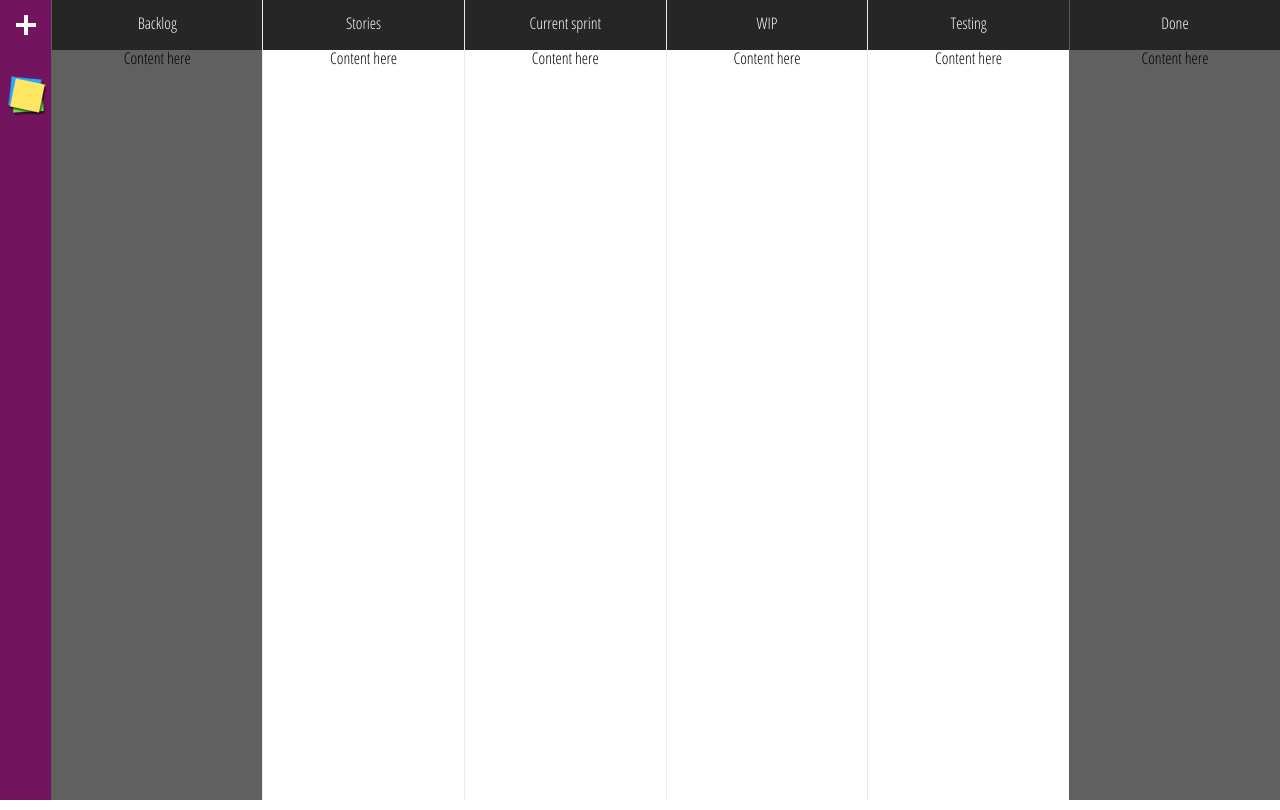
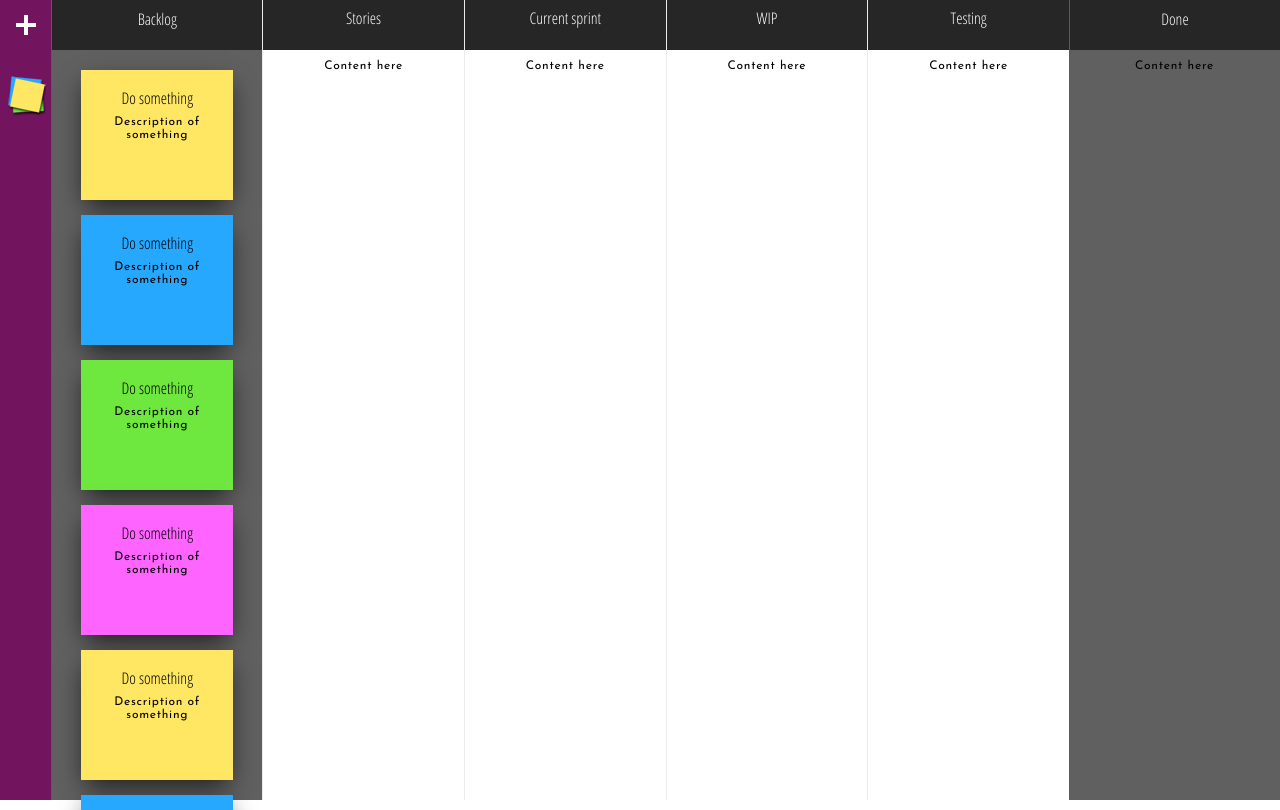
Before and after one commit to AlexAasen/React-whiteboard, a plain HTML site: page public/index.html in a window 1280 px wide. Drawn offline with Linux system fonts and the light colour scheme; a web font is replaced by a local one.

Commit message:
added lists to populate with postits in each category

```diff
--- a/public/css/global.css
+++ b/public/css/global.css
@@ -2,9 +2,10 @@ html, body {
   font-family: 'Open Sans Condensed',Arial,Helvetica,sans-serif;
 }
 .main-container{
-  min-width: 1200px;
   height: 100vh;
   width: 100%;
+  min-width: 1200px;
+  min-height: 800px;
   display: flex;
   flex-direction: column;
   flex-wrap: wrap;
@@ -29,7 +30,6 @@ html, body {
 }
 .ul-rowstyle{
   display: flex;
-  flex-direction: row;
   width: 100%;
 }
 .img-holder .nav-menu{
@@ -43,20 +43,33 @@ img {
   padding-bottom: 30px;
 }
 li.wb-section{
-  height: 100vh;
+  height:100vh;
   width: 100%;
+  display: block;
   align-items: center;
   text-align: center;
   border-left: 1px solid rgba(49,49,49,0.1);
+}
+div.wb-section{
+  width: 100%;
+  display: block;
 }
 li.locked{
   background-color: #616061;
   width: 25%;
 }
+.wb-section-content{
+  align-items: center;
+  text-align: center;
+  display: block;
+  overflow-y: auto;
+  max-height: 95vh;
+}
 .wb-section-title{
   background-color: #262626;
+  text-align: center;
+  align-items: center;
   height: 50px;
-  align-items: center;
   margin: auto;
 }
 li.wb-section#backlog{
@@ -69,8 +82,44 @@ li.wb-section#done{
   right: 0;
   position:static;
 }
-h2#backlog, h2#done, h2#stories, h2#wip, h2#test, h2#curr-sprint{
+h2{
   color: white;
-  padding-top: 15px;
   margin: auto;
+  padding-top: 5%;
 }
+.post-it-container{
+  width: 80%;
+  height: 130px;
+  padding-top: 10px;
+  padding-bottom: 5px;
+  position: relative;
+}
+.post-it{
+  width: 100%;
+  height: 100%;
+  box-shadow:0 10px 25px -5px rgba(0,0,0,0.75);
+}
+h3.title{
+  padding-top: 20px;
+}
+.color1{
+  background-color: #ffe764;
+}
+.color2{
+  background-color: #26a8ff;
+}
+.color3{
+  background-color: #6ee73e;
+}
+.color4{
+  background-color: #fe64ff;
+}
+p{
+  font-family: 'Josefin Sans';
+  font-weight: 500;
+  line-height: 1.1;
+  margin: 10px;
+  max-width: 90%;
+  letter-spacing: .06em;
+  font-size: .75rem;
+}
--- a/public/index.html
+++ b/public/index.html
@@ -37,7 +37,80 @@
                 <h2 id="backlog">Backlog</h2>
               </div>
               <div class="wb-section-content">
-                <p>Content here</p>
+                <ul class="ul-colstyle">
+                  <li class="post-it-container">
+                    <div class="post-it color1">
+                      <h3 class="title">Do something</h3>
+                      <p>Description of something</p>
+                    </div>
+                  </li>
+                  <li class="post-it-container">
+                    <div class="post-it color2">
+                      <h3 class="title">Do something</h3>
+                      <p>Description of something</p>
+                    </div>
+                  </li>
+                  <li class="post-it-container">
+                    <div class="post-it color3">
+                      <h3 class="title">Do something</h3>
+                      <p>Description of something</p>
+                    </div>
+                  </li>
+                  <li class="post-it-container">
+                    <div class="post-it color4">
+                      <h3 class="title">Do something</h3>
+                      <p>Description of something</p>
+                    </div>
+                  </li>
+                  <li class="post-it-container">
+                    <div class="post-it color1">
+                      <h3 class="title">Do something</h3>
+                      <p>Description of something</p>
+                    </div>
+                  </li>
+                  <li class="post-it-container">
+                    <div class="post-it color2">
+                      <h3 class="title">Do something</h3>
+                      <p>Description of something</p>
+                    </div>
+                  </li>
+                  <li class="post-it-container">
+                    <div class="post-it color3">
+                      <h3 class="title">Do something</h3>
+                      <p>Description of something</p>
+                    </div>
+                  </li>
+                  <li class="post-it-container">
+                    <div class="post-it color4">
+                      <h3 class="title">Do something</h3>
+                      <p>Description of something</p>
+                    </div>
+                  </li>
+                  <li class="post-it-container">
+                    <div class="post-it color1">
+                      <h3 class="title">Do something</h3>
+                      <p>Description of something</p>
+                    </div>
+                  </li>
+                  <li class="post-it-container">
+                    <div class="post-it color2">
+                      <h3 class="title">Do something</h3>
+                      <p>Description of something</p>
+                    </div>
+                  </li>
+                  <li class="post-it-container">
+                    <div class="post-it color3">
+                      <h3 class="title">Do something</h3>
+                      <p>Description of something</p>
+                    </div>
+                  </li>
+                  <li class="post-it-container">
+                    <div class="post-it color4">
+                      <h3 class="title">Do something</h3>
+                      <p>Description of something</p>
+                    </div>
+                  </li>
+              </div>
               </div>
           </li>
 
```
